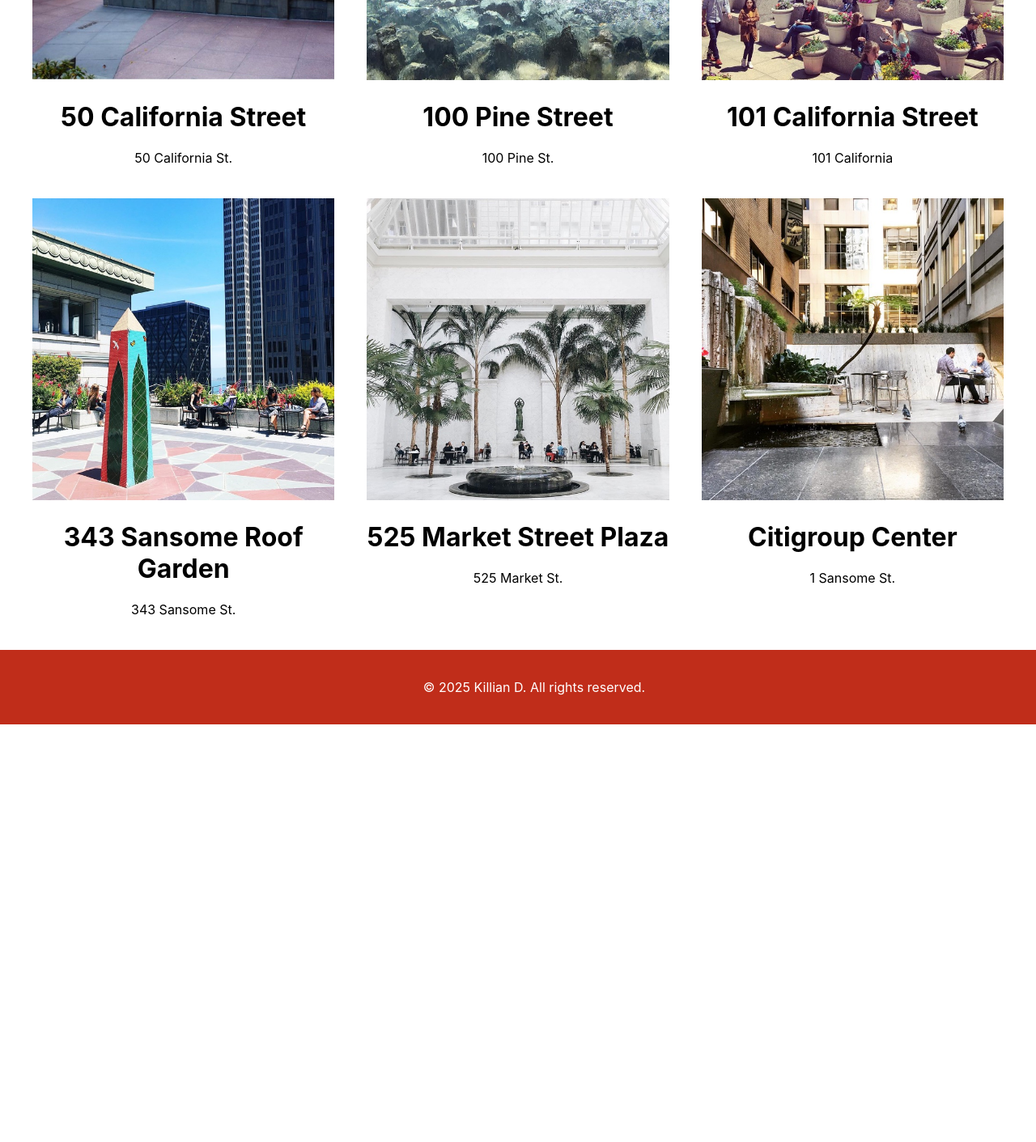
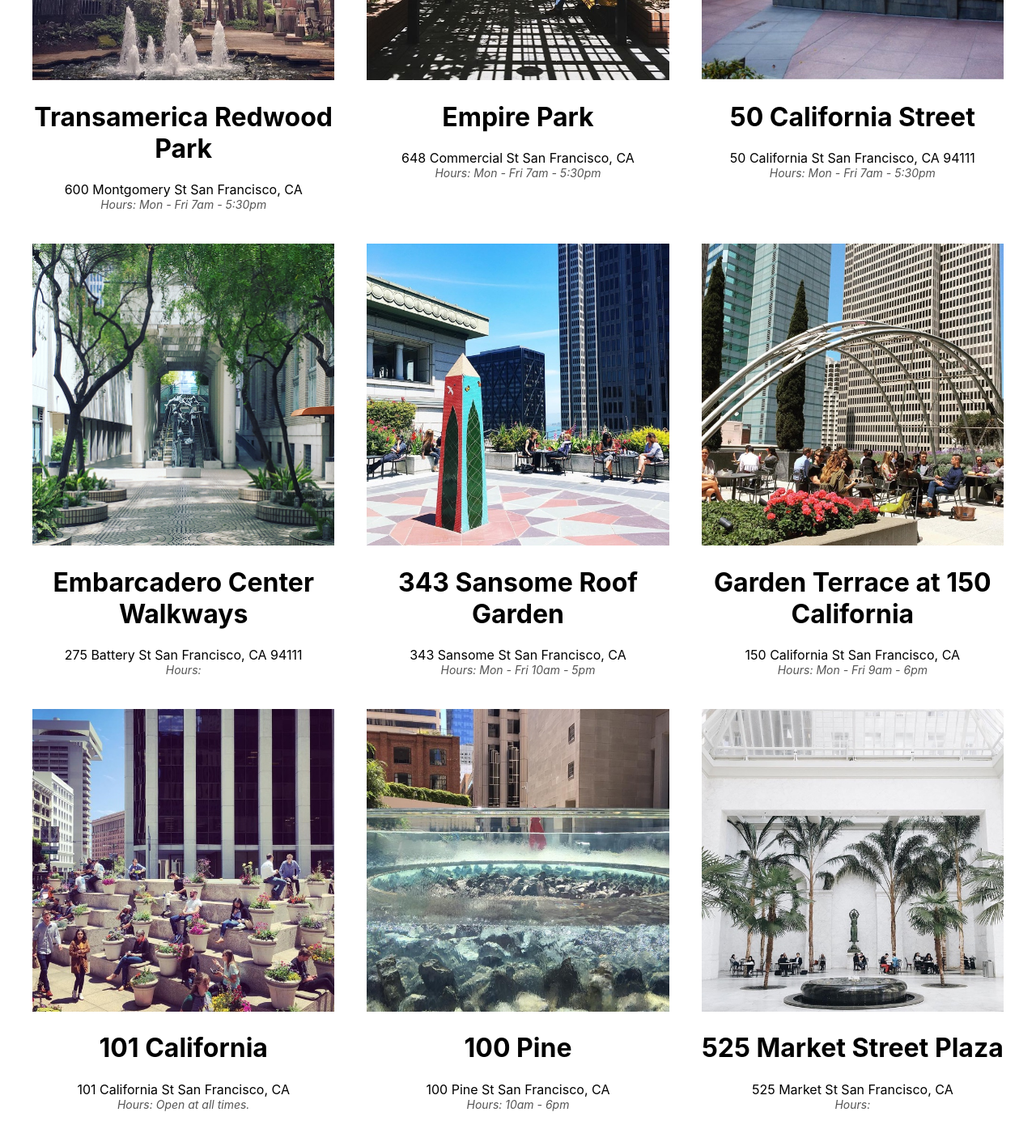
Before and after one commit to KJSDR/React-Tutorial, a React (Create React App) app: page / in a window 1280 px wide. Shown: the part 420-1831 px from the top of the page at 81% size. Before the commit the page ends 1315 px from the top, so only its background shows below. Built offline with nearby package versions, Linux system fonts and the light colour scheme.

Commit message:
dynamic content added with hours

```diff
--- a/src/App.js
+++ b/src/App.js
@@ -1,4 +1,3 @@
-import logo from './logo.svg';
 import './App.css';
 import Title from './Title';
 import POPOSList from './POPOSList';
--- a/src/POPOSList.js
+++ b/src/POPOSList.js
@@ -1,44 +1,27 @@
 // src/POPOSList.js
 import POPOSSpace from './POPOSSpace';
 import './POPOSList.css';
+import data from './sfpopos-data.json';
+
 
 
 
 function POPOSList() {
-    return (
-      <div className="POPOSList">
+    const spaces = data.map(({ title, address, images, hours }) => {
+      return (
         <POPOSSpace
-          name="50 California Street"
-          address="50 California St."
-          image="50-california-st.jpg"
+          key={title}  // Add unique key for React
+          name={title}
+          address={address}
+          image={images[0]}
+          hours={hours} // Pass hours as a prop
         />
-        <POPOSSpace
-          name="100 Pine Street"
-          address="100 Pine St."
-          image="100-pine.jpg"
-        />
-        <POPOSSpace
-          name="101 California Street"
-          address="101 California"
-          image="101-california.jpg"
-        />
-        <POPOSSpace
-          name="343 Sansome Roof Garden"
-          address="343 Sansome St."
-          image="343-sansome-roof-garden.jpg"
-        />
-        <POPOSSpace
-          name="525 Market Street Plaza"
-          address="525 Market St."
-          image="525-market-street-plaza.jpg"
-        />
-        <POPOSSpace
-          name="Citigroup Center"
-          address="1 Sansome St."
-          image="citigroup-center.jpg"
-        />
-      </div>
-    )
+      );
+    });
+
+    return <div className="POPOSList">{spaces}</div>;
   }
 
+
+
   export default POPOSList;
--- a/src/POPOSSpace.css
+++ b/src/POPOSSpace.css
@@ -8,3 +8,9 @@
     width: 100%;
     height: auto;
   }
+
+  .POPOSHours {
+    font-style: italic;
+    font-size: 14px;
+    color: #555;
+  }
--- a/src/POPOSSpace.js
+++ b/src/POPOSSpace.js
@@ -1,9 +1,9 @@
-import logo from './logo.svg';
+import React from 'react';
 import './POPOSSpace.css';
 
 
 function POPOSSpace(props) {
-    const { name, image, address } = props;
+    const { name, image, address, hours } = props;
     return (
       <div className="POPOSSpace">
         <img
@@ -14,6 +14,7 @@
         />
         <h1>{name}</h1>
         <div>{address}</div>
+        <div className="POPOSHours">Hours: {hours}</div>
       </div>
     );
   }
--- /dev/null
+++ b/src/sfpopos-data.json
@@ -0,0 +1,195 @@
+[
+    {
+       "title":"Transamerica Redwood Park",
+       "desc":"Located in the shadow of the Transamerica Pyramid, Redwood Park is one of the Financial District's greenest and most serene spots. Here, towering redwoods surround a half acre of statues and a large central water feature. Plus, the park is often empty, which means there's almost always a bench available for the hogging. Potential visitors take note: The park is closed every evening",
+       "address":"600 Montgomery St San Francisco, CA",
+       "hours": "Mon - Fri 7am - 5:30pm",
+       "geo":{
+          "lat":37.7952005,
+          "lon":-122.4027927
+       },
+       "images":[
+          "transamerica-redwood-park.jpg"
+       ],
+       "website":"https://pyramidcenter.com/point-of-interest/redwood-park/",
+       "features":[
+          "outdoors",
+          "coffee"
+       ]
+    },
+    {
+       "title":"Empire Park",
+       "desc":"Empire Park is a charming little oasis tucked away on Commercial Street, where Chinatown meets the Financial District. This space was once an alleyway, and now features plenty of seating, a fountain, and ample amounts of greenery. The park is a must-visit for anyone needing respite from the busy streets of downtown. Be sure to check out the charming water feature by Pepo Pichler in the courtyard.",
+       "address":"648 Commercial St San Francisco, CA",
+       "hours": "Mon - Fri 7am - 5:30pm",
+       "geo":{
+          "lat":37.7942109,
+          "lon":-122.4037971
+       },
+       "images":[
+          "empire-park.jpg"
+       ],
+       "website":"https://www.artandarchitecture-sf.com/empire-park.html",
+       "features":[
+          "outdoors",
+          "art"
+       ]
+    },
+    {
+       "title":"50 California Street",
+       "desc":"Right across the street from 101 California's giant POPOS is the plaza at 50 California Street. This green space comes complete with a Starbucks and lots of areas to sit and watch the cable cars clang down California.",
+       "address":"50 California St San Francisco, CA 94111",
+       "hours": "Mon - Fri 7am - 5:30pm",
+       "geo":{
+          "lat":37.79408,
+          "lon":-122.3973817
+       },
+       "images":[
+          "50-california-st.jpg"
+       ],
+       "features":[
+          "outdoors",
+          "toilet"
+       ]
+    },
+    {
+       "title":"Embarcadero Center Walkways",
+       "desc":"Right across the street from 101 California's giant POPOS is the plaza at 50 California Street. This green space comes complete with a Starbucks and lots of areas to sit and watch the cable cars clang down California.",
+       "address":"275 Battery St San Francisco, CA 94111",
+       "hours": "",
+       "geo":{
+          "lat":37.7939413,
+          "lon":-122.4002143
+       },
+       "images":[
+          "embarcadero-center.jpg"
+       ],
+       "features":[
+          "outdoors",
+          "toilet",
+          "coffee"
+       ]
+    },
+    {
+       "title":"343 Sansome Roof Garden",
+       "desc":"The terrace at 343 Sansome Street is one of the FiDi's best-kept secrets, and it's also been called downtown's best outdoor lunch spot. It features tables, benches, planters filled with seasonal flowers, and views of a portion of the bay. Plenty of the space's Yelp reviews mention that it's never crowded. The space is open from 10 a.m. to 5 p.m. Monday through Friday.",
+       "address":"343 Sansome St San Francisco, CA",
+       "hours": "Mon - Fri 10am - 5pm",
+       "geo":{
+          "lat":37.7936454,
+          "lon":-122.4014547
+       },
+       "images":[
+          "343-sansome-roof-garden.jpg"
+       ],
+       "opens":"10am",
+       "closes":"5pm",
+       "features":[
+          "outdoors"
+       ]
+    },
+    {
+       "title":"Garden Terrace at 150 California",
+       "desc":"The Garden Terrace at 150 California has great views of the FiDi's gleaming office towers, and plenty of space to sit and take in some fresh air. A huge metal art installation adds some pizzazz to the terrace, and it's rarely ever crowded.",
+       "address":"150 California St San Francisco, CA",
+       "hours": "Mon - Fri 9am - 6pm",
+       "geo":{
+          "lat":37.7936648,
+          "lon":-122.3964805
+       },
+       "images":[
+          "garden-terrace-at-150-california.jpg"
+       ],
+       "features":[
+          "outdoors",
+          "art",
+          "coffee"
+       ]
+    },
+    {
+       "title":"101 California",
+       "desc":"101 California has the most expansive public plaza on California Street. The space features orderly rows of planters placed on terraced podiums, as well as a central fountain and seating.",
+       "address":"101 California St San Francisco, CA",
+       "hours": "Open at all times.",
+       "geo":{
+          "lat":37.7930342,
+          "lon":-122.398342
+       },
+       "images":[
+          "101-california.jpg"
+       ],
+       "features":[
+          "outdoors",
+          "art",
+          "coffee"
+       ]
+    },
+    {
+       "title":"100 Pine",
+       "desc":"Tucked away amid a stand of soaring buildings, the urban garden at 100 Pine is accessible via the building lobby or through a not-so-obvious passageway on Front Street. It doesn’t get much in the way of sun, but last we checked in, there’s a cafe open till 3 p.m. as well as seating and planters.",
+       "address":"100 Pine St San Francisco, CA",
+       "hours": "10am - 6pm",
+       "geo":{
+          "lat":37.79247,
+          "lon":-122.398758
+       },
+       "images":[
+          "100-pine.jpg"
+       ],
+       "features":[
+          "outdoors"
+       ]
+    },
+    {
+       "title":"525 Market Street Plaza",
+       "desc":"The plaza at 525 Market is one of the most pleasant plazas in the Financial District, thanks in part to the new fountain near the sidewalk: a two-tiered circular water element made of clear acrylic. The plaza, which gets a lot of sunlight during the daytime, is surrounded by eateries, which makes it one of the most popular lunch spots in the FiDi.",
+       "address":"525 Market St San Francisco, CA",
+       "hours": "",
+       "geo":{
+          "lat":37.7905074,
+          "lon":-122.3991585
+       },
+       "images":[
+          "525-market-street-plaza.jpg"
+       ],
+       "features":[
+          "outdoors",
+          "coffee"
+       ]
+    },
+    {
+       "title":"Citigroup Center",
+       "desc":"The former Paris-London Bank building was built in 1912, and hollowed out to make way for public space at the base of the Citigroup Center. The elegant enclosed atrium features Moolicious (a crepe stand), a fountain, seating, and more than a dozen queen palms. It’s also smack dab in front of Bird’s new headquarters.",
+       "address":"1 Sansome St San Francisco, CA",
+       "hours": "Open during business hours.",
+       "geo":{
+          "lat":37.7904996,
+          "lon":-122.4007974
+       },
+       "images":[
+          "citigroup-center.jpg"
+       ],
+       "features":[
+          "outdoors",
+          "power",
+          "toilet",
+          "coffee"
+       ]
+    },
+    {
+      "title":"555 California",
+      "desc":"The former Paris-London Bank building was built in 1912, and hollowed out to make way for public space at the base of the Citigroup Center. The elegant enclosed atrium features Moolicious (a crepe stand), a fountain, seating, and more than a dozen queen palms. It’s also smack dab in front of Bird’s new headquarters.",
+      "address":"555 California St.",
+      "hours": "Open at all times.",
+      "geo":{
+         "lat":37.792250,
+         "lon":-122.403790
+      },
+      "images":[
+         "555-california.jpg"
+      ],
+      "features":[
+         "outdoors"
+      ]
+   }
+  ]
```
